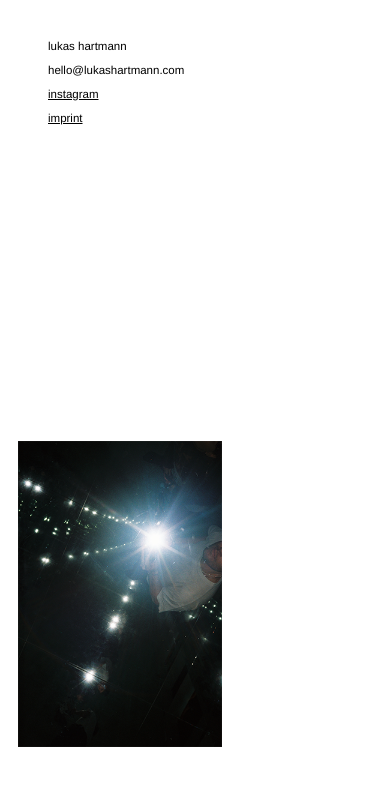
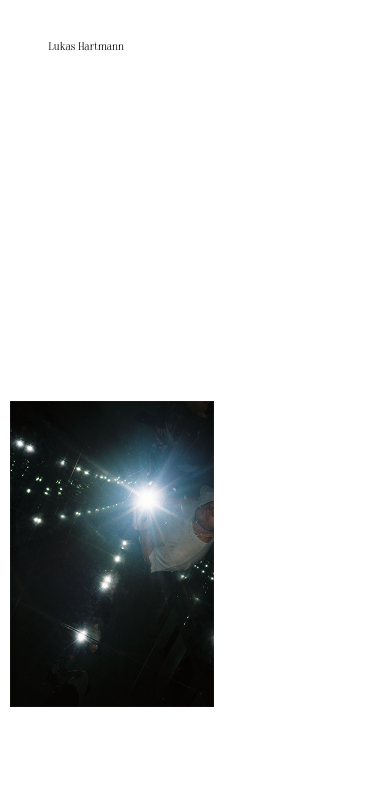
Before and after one commit to lukas303/web, a plain HTML site: page index.html in a window 390 px wide. Drawn offline with Linux system fonts and the light colour scheme.

Commit message:
Fixed text formatting

```diff
--- a/index.html
+++ b/index.html
@@ -9,42 +9,29 @@
 </head>
 
 <body>
+
     <div id="game-container">
-        <img id="random-image" src="images/image3.png" alt="Random Image">
+        <img id="random-image" src="images/image3.png" class="custom-cursor" alt="Random Image">
     </div>
-
-
     <div id="text">
-
-    <a id="infobutton" onclick="toggleInfo()">lukas hartmann</a>
-
-    <br><br>
-
-    <div class="link">
-        <a href="mailto:hello@lukashartmann.com" class="text1">hello@lukashartmann.com</a>
-    </div>
-
-    <div id="info" style="display:none">
-        <br>
-        KORG Germany GmbH | Hardware Developer <br>
-        Technische Universität Berlin | MSc Audiocommunication & Technology <br>
-        Trinity College Dublin | BSc Physics
-	</div>
-
-    <br>
-
-    <div class="ulink">
-        <a href="https://www.instagram.com/fio__nn/">instagram</a>
-    </div>
-
-    <br>
-
-    <div class="ulink">
-        <a href="imprint.html">imprint</a>
-    </div>
-
+        <a id="infobutton" onclick="toggleInfo()">Lukas Hartmann</a>
+        <br><br>
+        <div id="info" style="display:none">
+            Hardware design <br>
+            Based in Berlin
+            <br><br>
+            KORG Germany GmbH | Hardware Developer <br>
+            Technische Universität Berlin | MSc Audiocommunication <br>
+            Trinity College Dublin | BSc Physics
+            <br><br>
+                <div class="link">
+                <a href="mailto:hello@lukashartmann.com" class="text">Contact</a> <br>
+                <a href="https://www.instagram.com/fio__nn/">Instagram</a>
+                <br><br>
+                <a href="imprint.html">Imprint</a>
+            </div>
+	    </div>
 </div>
-
     <script src="scripts.js"></script>
 </body>
 
--- a/scripts.js
+++ b/scripts.js
@@ -65,7 +65,7 @@ document.addEventListener("DOMContentLoaded", function () {
       var bufferTop = 5;
 
       var excludeAreaWidth = 300;
-      var excludeAreaHeight = 200;
+      var excludeAreaHeight = 250;
 
       var maxX = visibleWidth - imageWidth - bufferRight;
       var maxY = visibleHeight - imageHeight - bufferBottom;
--- a/styles.css
+++ b/styles.css
@@ -1,17 +1,19 @@
+@font-face {
+  font-family: 'baptiste-regular'; /* Define a name for your custom font */
+  src: url('fonts/Baptiste-Regular.otf') format('opentype'),
+  /* can add additional fallback font formats here if needed */
+}
+
 body {
   text-align: left;
-  font-size: 11.5px;
-  font-family: "Helvetica", Helvetica, Arial, sans-serif;
-  font-weight: 510;
-}
-
-#game-container {
-  position: absolute;
+  font-size: 11px;
+  font-family: "baptiste-regular", Helvetica, Arial, sans-serif;
+  font-weight: 400;
 }
 
 #random-image {
   position: absolute; /* Ensure the image is behind the text */
-  cursor: pointer;
+  cursor: url('favicon/favicon.png'), auto;
   display: none; /* Initially hide the image */
   z-index: 1; /* Ensure the image is behind the text */
   width: 340px; /* 340 x 510 */
@@ -22,29 +24,28 @@ body {
   margin: 40px;
 }
 
-a,
-.link a,
-.ulink a {
+#infobutton {
+  cursor: pointer;
+  position: relative; /* Set position to allow z-index */
+  z-index: 2; /* Ensure the text is on top of the image */
+}
+
+#infobutton:hover {
+  color: rgb(95, 203, 115); /* Text color on hover */
+}
+
+a, .link a{
   color: black;
   text-decoration: none;
   position: relative;
   z-index: 2; /* Ensure the text is on top of the image */
 }
 
-.ulink a {  text-decoration: underline;
-}
-
-.ulink a:hover {text-decoration: none;
-}
-
-#infobutton {
-  cursor: pointer;
-  position: relative; /* Set position to allow z-index */
-  z-index: 2; /* Ensure the text is on top of the image */
+.link a:hover {text-decoration: none;
+  text-decoration: underline;
 }
 
 #info {
-  display: none;
   position: relative; /* Set position to allow z-index */
   z-index: 2; /* Ensure the text is on top of the image */
 }
```
Also changed, not shown: imprint.html (+1 -1 lines), fonts/Baptiste-Regular.otf (added).
